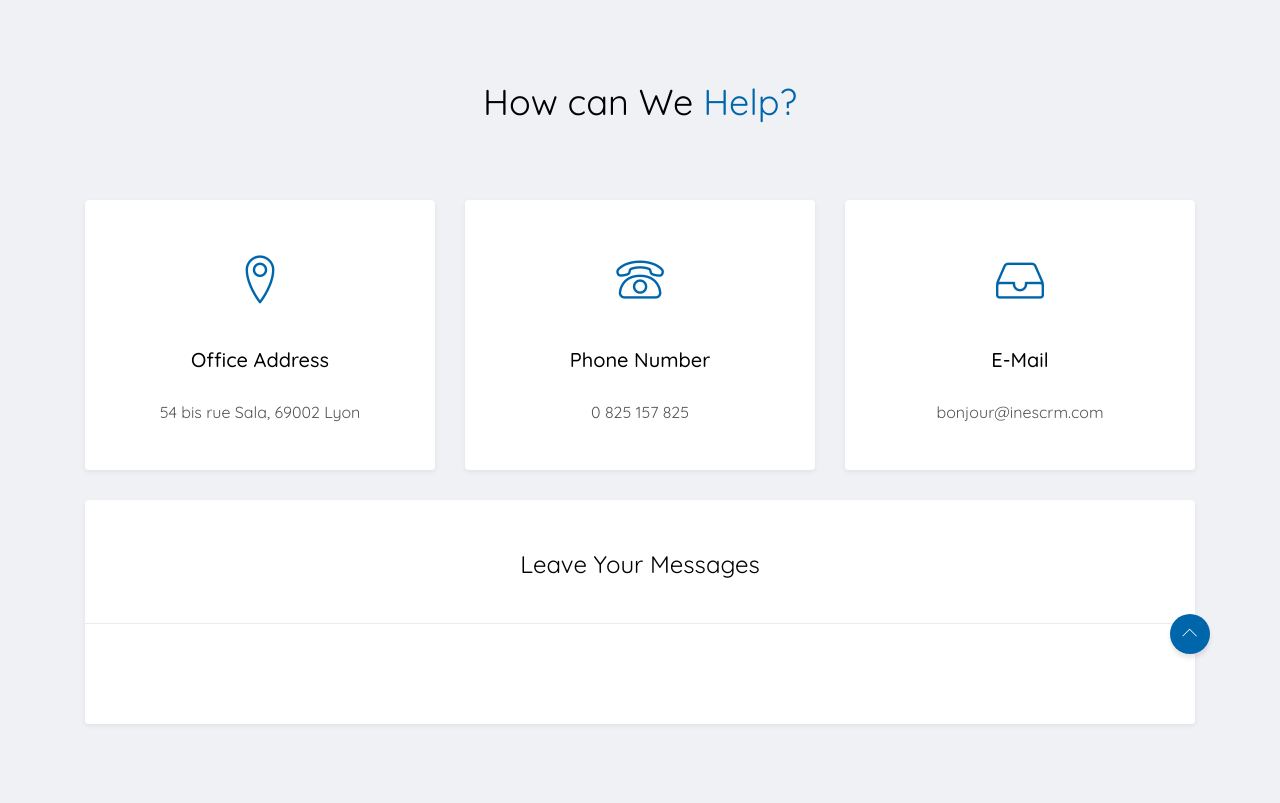
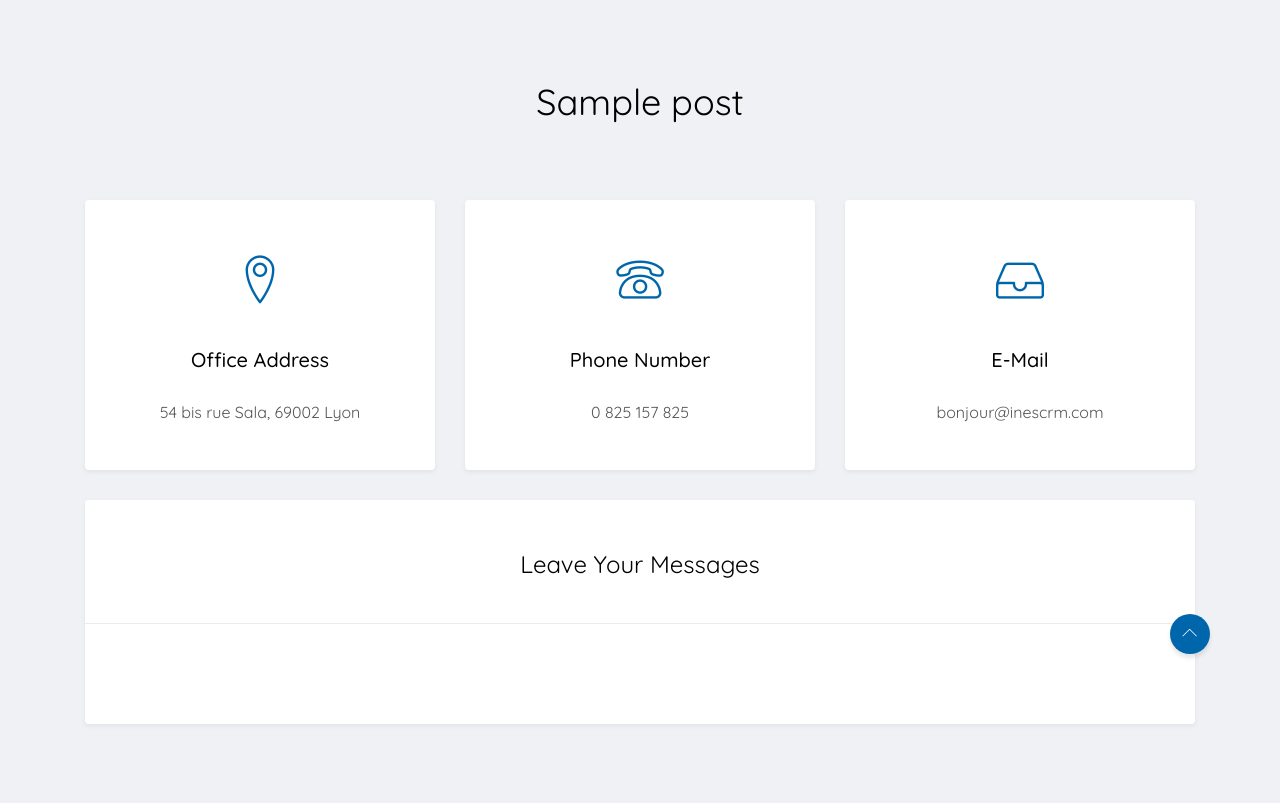
Before and after one commit to pfeo-inescrm-com/dev-on-wp, a WordPress theme: template themes/inesdevhub/page-contact-2.php in a window 1280 px wide. Shown: the part 126-929 px from the top of the page. Run offline with PHP 8.4 and a stand-in for WordPress, Linux system fonts and the light colour scheme; the site name, menu and one post (Sample post) are stand-ins, and other content is empty.

Commit message:
Modified page contact 2 template

```diff
--- a/themes/inesdevhub/page-contact-2.php
+++ b/themes/inesdevhub/page-contact-2.php
@@ -22,21 +22,23 @@
         <section class="contact-area section--padding">
             <div class="container">
 
+                <!-- start page title -->
                 <div class="row">
-                    <!-- start col-md-12 -->
                     <div class="col-md-12">
                         <div class="section-title">
                             <h1>
-                                <?php _e('How can We <span class="highlighted">Help?</span>', 'inesdevhub'); ?>
+                                <?php //_e('How can We <span class="highlighted">Help?</span>', 'inesdevhub'); ?>
+                                <?php the_title(); ?>
                             </h1>
-                            <p>
-                                <?php //_e('Subtitle here', 'inesdevhub'); ?>
-                            </p>
+                            <?php if (function_exists('the_subtitle')) : ?>
+                        <!-- WP Subtitle Plugin needed for this to work
+                                        https://wordpress.org/plugins/wp-subtitle/ -->
+                        <h2 style="color:#0066ac;"><?php the_subtitle(); ?></h2>
+                    <?php endif; ?>
                         </div>
                     </div>
-                    <!-- end /.col-md-12 -->
                 </div>
-                <!-- end /.row -->
+                <!-- end page title -->
 
                 <div class="row">
                     <div class="col-lg-4 col-md-6">
```
